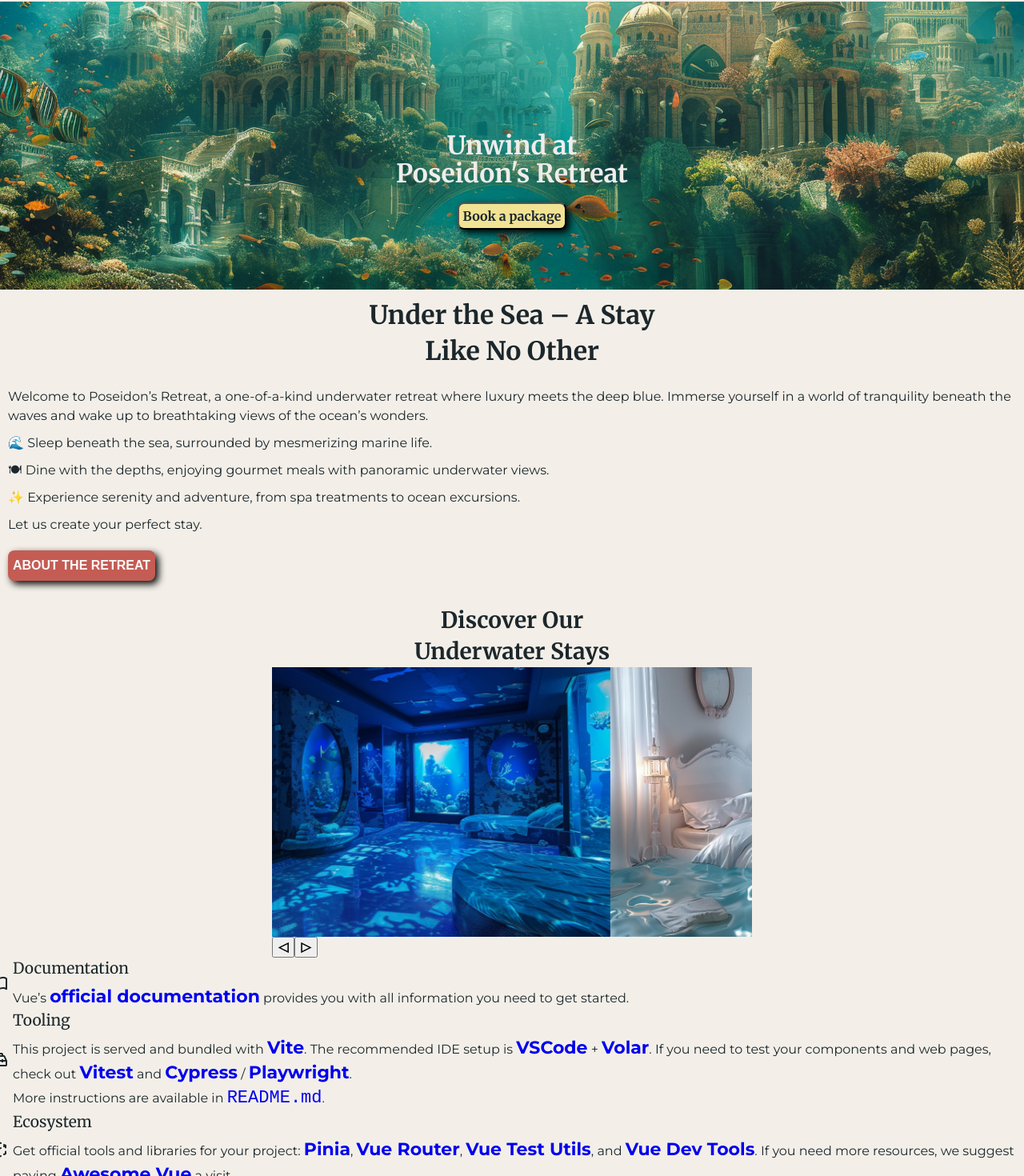
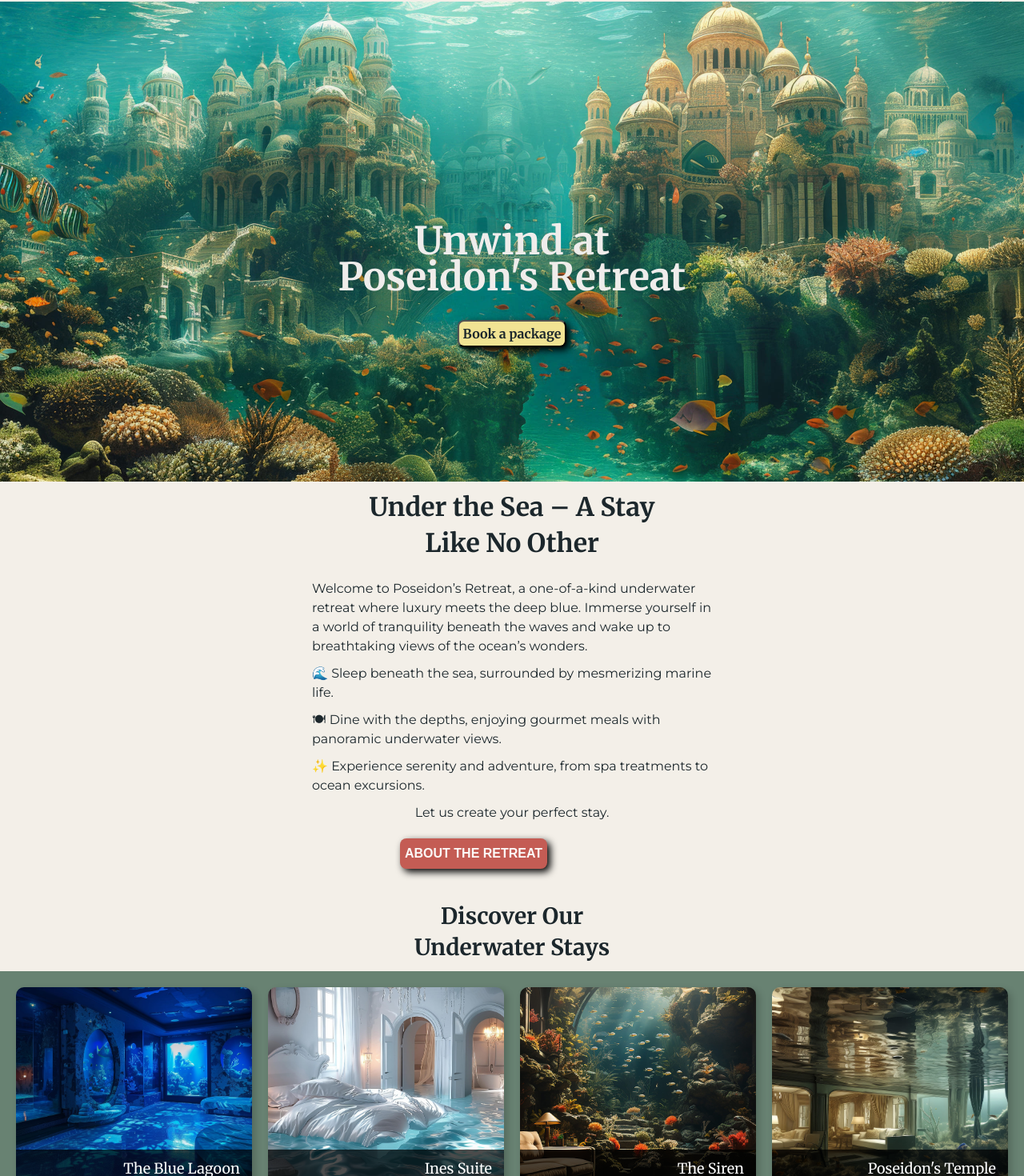
Before and after one commit to maria-jon/poseidon, a Vue app: page / in a window 1280 px wide. Shown: the part 155-1625 px from the top of the page at 80% size. Built offline with nearby package versions, Linux system fonts and the light colour scheme.

Commit message:
(feat): added responsive design to all mediascreens.

```diff
--- a/src/components/HeroSection.vue
+++ b/src/components/HeroSection.vue
@@ -5,79 +5,78 @@ import ines from '../assets/Images/Komprimerad package-ines_2560x1440_jpg (1).jp
 import thesiren from '../assets/Images/Komprimerad package-the-siren_2560x1440_jpg (1).jpg'
 import poseidontemple from '../assets/Images/Komprimerad package-poseidons-temple_2560x1440_jpg (1).jpg'
 
-document.addEventListener("DOMContentLoaded", () => {
-  const sliderContainer: HTMLElement | null = document.querySelector(".slider-container");
-  const slider: HTMLElement | null = document.querySelector(".slider");
-  const images: NodeListOf<HTMLImageElement> = document.querySelectorAll(".slider img");
+  document.addEventListener('DOMContentLoaded', () => {
+  const sliderContainer: HTMLElement | null = document.querySelector('.slider-container')
+  const slider: HTMLElement | null = document.querySelector('.slider')
+  const images: NodeListOf<HTMLImageElement> = document.querySelectorAll('.slider img')
 
-  if (!sliderContainer || !slider || images.length === 0) return;
+  if (!sliderContainer || !slider || images.length === 0) return
 
-  // Skapa pilarna dynamiskt så att de finns på alla bilder
-  const leftArrow = document.createElement("button");
-  leftArrow.classList.add("arrow", "left");
-  leftArrow.innerHTML = "&#9665;"; // Vänsterpil
+  //left arrow
+  const leftArrow = document.createElement('button')
+  leftArrow.classList.add('arrow', 'left')
+  leftArrow.innerHTML = '&#9665;'
 
-  const rightArrow = document.createElement("button");
-  rightArrow.classList.add("arrow", "right");
-  rightArrow.innerHTML = "&#9655;"; // Högerpil
-
-  // Lägg till pilarna i slider-container
-  sliderContainer.appendChild(leftArrow);
-  sliderContainer.appendChild(rightArrow);
-
-  let currentIndex: number = 0;
-  let autoSlideInterval: number;
-
-  // Uppdatera bildpositionen
-  const updateSlider = (): void => {
-    slider.style.transform = `translateX(-${currentIndex * 100}%)`;
-  };
-
-  // Visa nästa bild
-  const showNextImage = (): void => {
-    currentIndex = (currentIndex + 1) % images.length;
-    updateSlider();
-  };
-
-  // Visa föregående bild
-  const showPrevImage = (): void => {
-    currentIndex = (currentIndex - 1 + images.length) % images.length;
-    updateSlider();
-  };
-
-  // Starta automatisk bildväxling
-  const startAutoSlide = (): void => {
-    stopAutoSlide();
-    autoSlideInterval = window.setInterval(showNextImage, 5000); // Byt bild var 5:e sekund
-  };
-
-  // Stoppa automatisk bildväxling
-  const stopAutoSlide = (): void => {
-    clearInterval(autoSlideInterval);
-  };
-
-  // Starta om autoslide vid klick
-  const restartAutoSlide = (): void => {
-    stopAutoSlide();
-    startAutoSlide();
-  };
-
-  // Lägg till eventlisteners för pilarna
-  rightArrow.addEventListener("click", () => {
-    showNextImage();
-    restartAutoSlide();
-  });
-
-  leftArrow.addEventListener("click", () => {
-    showPrevImage();
-    restartAutoSlide();
-  });
-
-  // Starta automatisk bildväxling vid sidans laddning
-  startAutoSlide();
-});
+  //Right arrow
+  const rightArrow = document.createElement('button')
+  rightArrow.classList.add('arrow', 'right')
+  rightArrow.innerHTML = '&#9655;'
 
 
+  sliderContainer.appendChild(leftArrow)
+  sliderContainer.appendChild(rightArrow)
+
+  let currentIndex: number = 0
+  let autoSlideInterval: number
+
+
+  const updateSlider = (): void => {
+    slider.style.transform = `translateX(-${currentIndex * 100}%)`
+  }
+
+
+  const showNextImage = (): void => {
+    currentIndex = (currentIndex + 1) % images.length
+    updateSlider()
+  }
+
+
+  const showPrevImage = (): void => {
+    currentIndex = (currentIndex - 1 + images.length) % images.length
+    updateSlider()
+  }
+
+
+  const startAutoSlide = (): void => {
+    stopAutoSlide()
+    autoSlideInterval = window.setInterval(showNextImage, 5000) // change image every 5 seconds
+  }
+
+
+  const stopAutoSlide = (): void => {
+    clearInterval(autoSlideInterval)
+  }
+
+
+  const restartAutoSlide = (): void => {
+    stopAutoSlide()
+    startAutoSlide()
+  }
+
+
+  rightArrow.addEventListener('click', () => {
+    showNextImage()
+    restartAutoSlide()
+  })
+
+  leftArrow.addEventListener('click', () => {
+    showPrevImage()
+    restartAutoSlide()
+  })
+
+
+  startAutoSlide()
+})
 </script>
 
 <template>
@@ -109,15 +108,36 @@ document.addEventListener("DOMContentLoaded", () => {
 
   <h3>Discover Our<br />Underwater Stays</h3>
 
+  <!-- Mobile and Tablet-->
   <div class="slider-container">
     <div class="slider">
       <img :src="thebluelagoon" class="retreat" width="500" height="400" />
       <img :src="ines" class="retreat" width="500" height="400" />
       <img :src="thesiren" class="retreat" width="500" height="400" />
       <img :src="poseidontemple" class="retreat" width="500" height="400" />
-
     </div>
   </div>
+
+  <!-- Desktopversion-->
+  <div class="image-grid">
+  <div class="image-box">
+    <img :src="thebluelagoon" alt="The Blue Lagoon" />
+    <p class="image-label">The Blue Lagoon</p>
+  </div>
+  <div class="image-box">
+    <img :src="ines" alt="Ines Suite" />
+    <p class="image-label">Ines Suite</p>
+  </div>
+  <div class="image-box">
+    <img :src="thesiren" alt="The Siren" />
+    <p class="image-label">The Siren</p>
+  </div>
+  <div class="image-box">
+    <img :src="poseidontemple" alt="Poseidon's Temple" />
+    <p class="image-label">Poseidon's Temple</p>
+  </div>
+</div>
+
 </template>
 
 <style scoped>
@@ -139,7 +159,7 @@ body {
 .titleone {
   font-size: 2rem;
   font-family: 'Merriweather', serif;
-  font-weight: 700; /* 700 = Bold */
+  font-weight: 700;
   line-height: 1.2;
   color: #efedeb;
   position: absolute;
@@ -148,7 +168,7 @@ body {
 .titletwo {
   font-size: 2rem;
   font-family: 'Merriweather', serif;
-  font-weight: 700; /* 700 = Bold */
+  font-weight: 700;
   line-height: 1.2;
   color: #efedeb;
   position: absolute;
@@ -214,28 +234,120 @@ h3 {
   margin-top: 10px;
 }
 
-/* Style for the container */
 .slider-container {
   width: 100%;
   overflow: hidden;
   margin: auto;
-  max-width: 600px;
   position: relative;
 }
 
-/* Style for the slider */
 .slider {
   display: flex;
   transition: transform 0.5s ease;
   width: 100%;
 }
 
-/* Style for each image */
 .slider img {
   width: 100%;
   height: auto;
   object-fit: cover;
 }
 
+@media (min-width: 320px) {
+  .slider-container {
+  display: block;
+}
+.image-grid {
+  display: none;
+}
+}
 
+@media (min-width: 768px) {
+  .titleone {
+  font-size: 3rem;
+}
+.titletwo {
+  font-size: 3rem;
+  padding-top: 90px;
+}
+.welcome {
+  display: flex;
+  flex-direction: column;
+  align-items: center;
+  justify-content: center;
+  text-align: left;
+}
+.text {
+  max-width: 500px;
+}
+.aboutbtn {
+  margin-left: 130px;
+}
+.book {
+  margin-top: 220px;
+  font-size: 1rem;
+}
+h3 {
+  margin-bottom: 10px;
+  margin-top: 20px;
+}
+.image-grid {
+  display: none;
+}
+
+}
+@media (min-width: 1024px){
+  .herosection {
+  height: 75vh;
+}
+.slider-container {
+    display: none;
+  }
+  .image-grid {
+    display: flex;
+  }
+
+.aboutbtn {
+  margin-left: 500px;
+}
+.book {
+  margin-top: 230px;
+  font-size: 1rem;
+}
+.image-grid {
+  display: flex;
+  justify-content: center;
+  gap: 20px;
+  padding: 20px;
+  background-color: #688272;
+}
+
+.image-box {
+  width: 350px;
+  height: 250px;
+  overflow: hidden;
+  border-radius: 10px;
+  box-shadow: 4px 4px 10px rgba(0, 0, 0, 0.2);
+  position: relative;
+}
+
+.image-box img {
+  width: 100%;
+  height: 100%;
+  object-fit: cover;
+}
+
+.image-label {
+  position: absolute;
+  bottom: 0;
+  left: 0;
+  width: 100%;
+  background: rgba(0, 0, 0, 0.7);
+  color: white;
+  font-size: 18px;
+  padding: 10px 15px;
+  text-align: right;
+  font-family: 'Merriweather', serif;
+}
+}
 </style>
```
